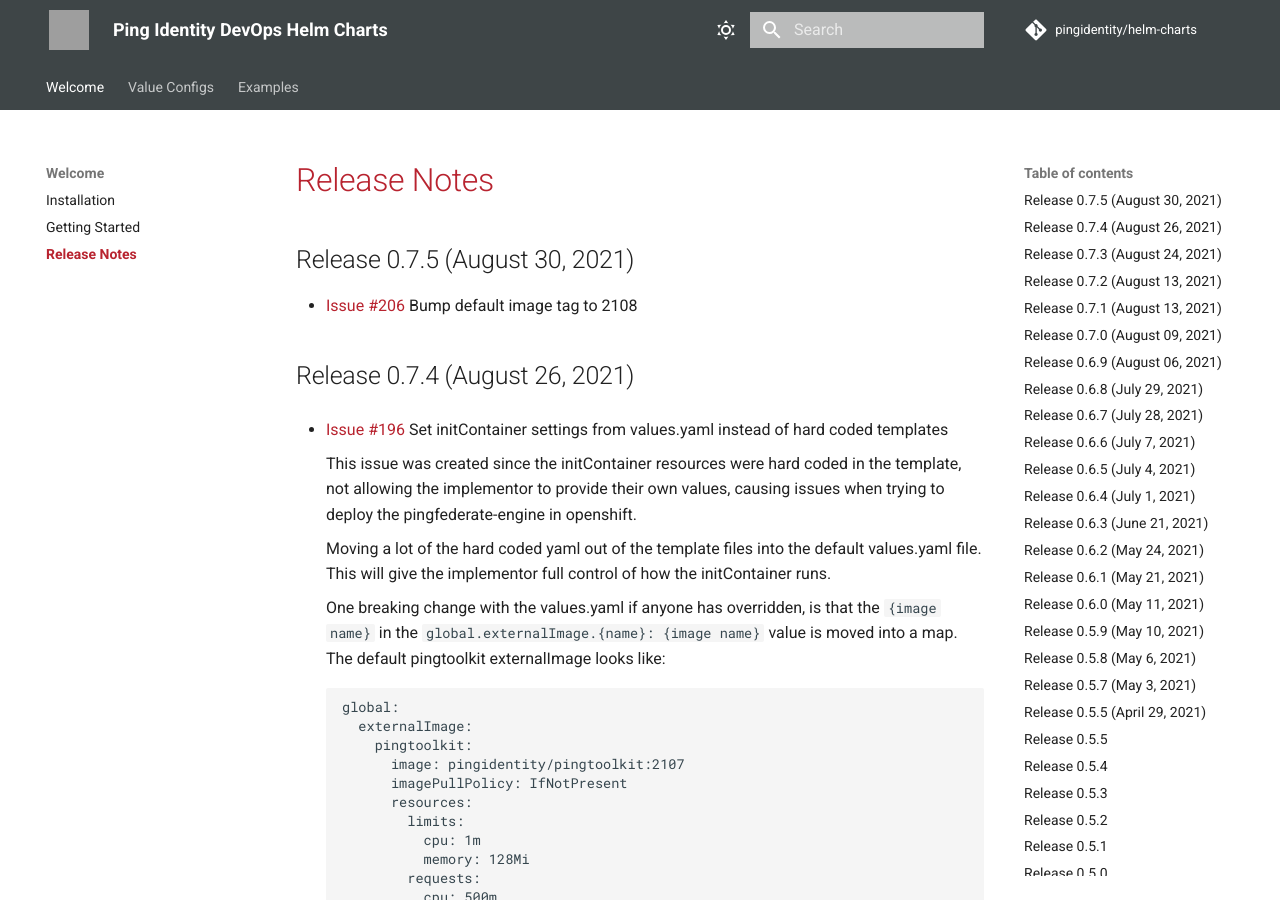
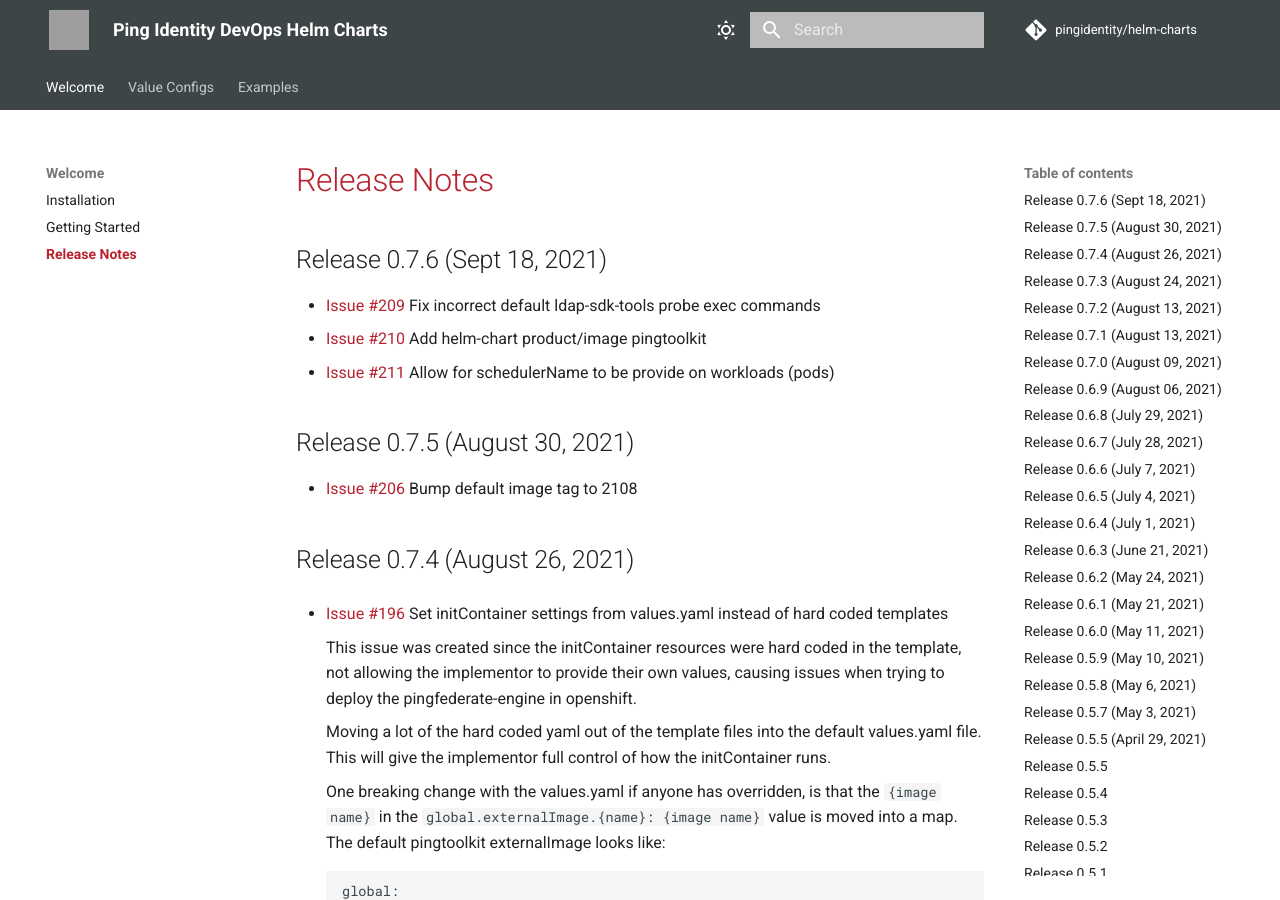
Before and after one commit to pingidentity/helm-charts, an MkDocs documentation site: the page built from docs/release-notes.md, in a window 1280 px wide and 900 px high. Built offline with MkDocs 1.6.1 and Material for MkDocs 9.7.7, drawn with Linux system fonts in a browser that asks for light colours; comment, search, counter and statistics services are not loaded; grey boxes are pictures that could not be loaded.

Commit message:
Release 0.7.6 - Resolving Issues #209, #210, #211

```diff
--- a/docs/release-notes.md
+++ b/docs/release-notes.md
@@ -1,4 +1,10 @@
 # Release Notes
+
+## Release 0.7.6 (Sept 18, 2021)
+
+* [Issue #209](https://github.com/pingidentity/helm-charts/issues/209) Fix incorrect default ldap-sdk-tools probe exec commands
+* [Issue #210](https://github.com/pingidentity/helm-charts/issues/210) Add helm-chart product/image pingtoolkit
+* [Issue #211](https://github.com/pingidentity/helm-charts/issues/211) Allow for schedulerName to be provide on workloads (pods)
 
 ## Release 0.7.5 (August 30, 2021)
 
```
Also changed, not shown: 6 other files.
